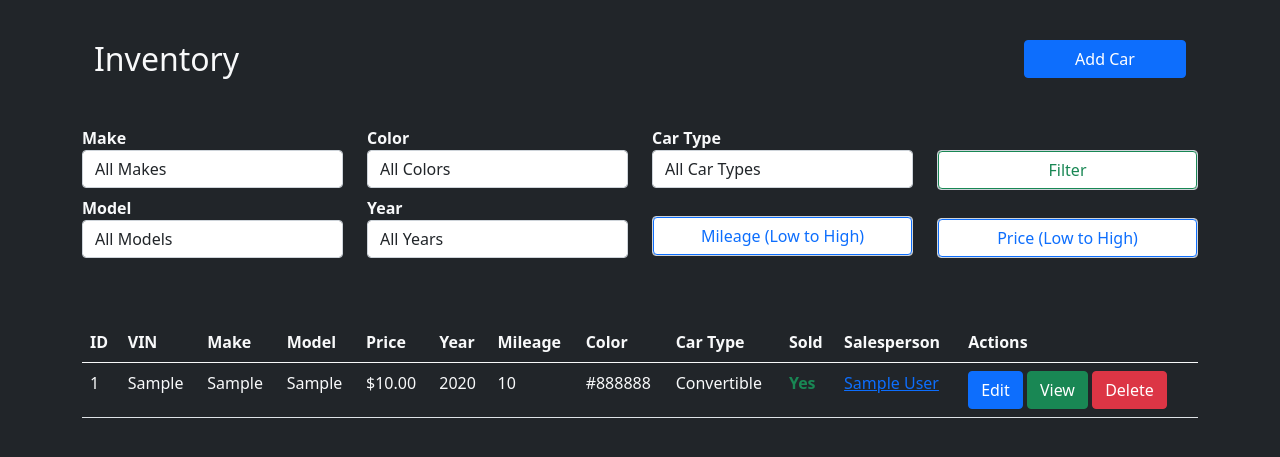
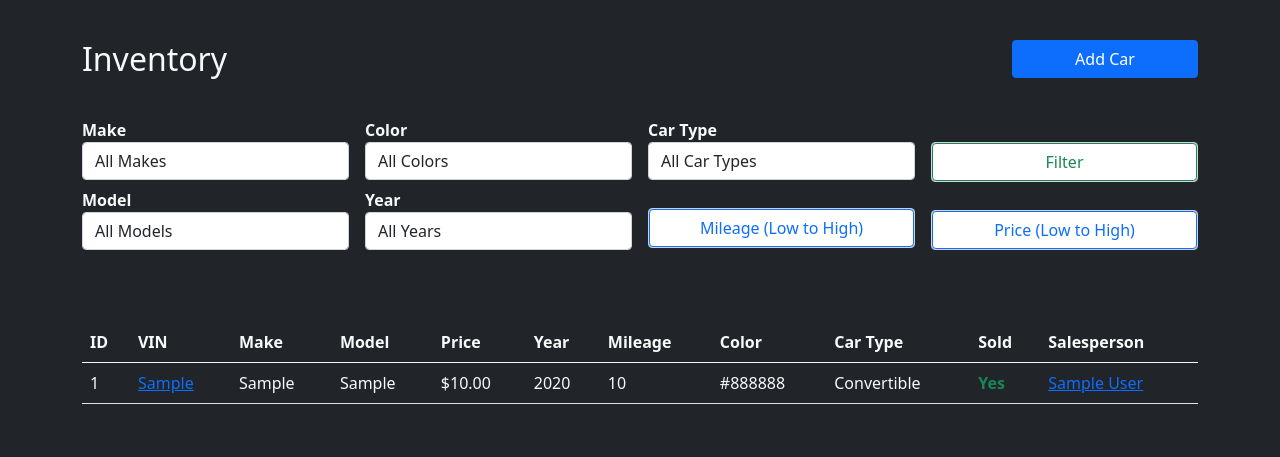
Before and after one commit to Pia007/car_app, a Django app: page /cars/ in a window 1280 px wide. Shown: the part 56-513 px from the top of the page. Run offline with Django 3.2, Linux system fonts and the light colour scheme; tables that the repository leaves empty hold one stand-in row (values such as "Sample post").

Commit message:
layout and functional edits

```diff
--- a/app/cars/templates/cars/base.html
+++ b/app/cars/templates/cars/base.html
@@ -26,24 +26,31 @@
     crossorigin="anonymous"></script>
 </head>
 
+
 <body class="bg-dark">
-    <nav class="navbar navbar-expand-sm navbar-dark bg-dark sticky-top mb-3">
-        <div class="container">
-            <div class="collapse navbar-collapse" id="navbarSupportedContent">
-            <ul class="navbar-nav">
+    <nav class="navbar navbar-expand-lg navbar-dark bg-dark sticky-top mb-3">
+    <div class="container">
+
+        <button class="navbar-toggler" type="button" data-bs-toggle="collapse" data-bs-target="#navbarSupportedContent" aria-controls="navbarSupportedContent" aria-expanded="false" aria-label="Toggle navigation">
+            <span class="navbar-toggler-icon"></span>
+        </button>
+
+        <!-- Navbar Links -->
+        <div class="collapse navbar-collapse text-center" id="navbarSupportedContent">
+            <ul class="navbar-nav"> <!-- 'ml-auto' to align the menu items to the right -->
                 <li class="nav-item active">
-                <a class="nav-link" href="/">Home</a>
+                    <a class="nav-link" href="/">Home</a>
                 </li>
                 <li class="nav-item">
-                <a class="nav-link" href="{% url 'car_list' %}"><i class="fa fa-info fa-lg"></i>Vehicles</a>
+                    <a class="nav-link" href="{% url 'car_list' %}"><i class="fa fa-info fa-lg"></i> Vehicles</a>
                 </li>
                 <li class="nav-item">
-                <a class="nav-link" href="{% url 'salespeople_list' %}">Salespeople</a>
+                    <a class="nav-link" href="{% url 'salespeople_list' %}">Salespeople</a>
                 </li>
             </ul>
-            </div>
         </div>
-    </nav>
+    </div>
+</nav>
     <div class="body-content">{% block content %}{% endblock content %}</div>
     {% block jsfiles %}
     <script type="text/javascript" src="{% static 'js/scripts.js' %}"></script>
--- a/app/cars/templates/cars/car_list.html
+++ b/app/cars/templates/cars/car_list.html
@@ -8,8 +8,8 @@
     <div class="container text-light">
         <div class="row flex justify-content-evenly my-2">
             <div class="row flex justify-content-between my-4">
-                <h2 class="col-md-6">Inventory</h2>
-                <div class="col-md-2 justify-content-end">
+                <h2 class="col-md-6 mb-3 mb-xl-2 p-0">Inventory</h2>
+                <div class="col-md-2 justify-content-end p-0">
                     <a href="{% url 'car_new' %}" class="w-100 btn btn-primary mb-2">Add Car</a>
                 </div>
             </div>
@@ -36,8 +36,10 @@
 
             <!-- Filters -->
             <form method="GET" class="my-2">
-                <div class="row flex justify-content-evenly mt-2">
-                    <div class="form-group col-3">
+                <!-- <div class="row flex justify-content-evenly mt-2"> -->
+                <div class="row g-3">
+                    <!-- <div class="form-group col-3"> -->
+                    <div class="col-12 col-md-6 col-lg-3">
                         <div class="form-group col">
                         <label for="make_filter" class="fw-bold"> Make</label>
                         <select name="make_filter" id="make_filter" class="form-control">
@@ -57,7 +59,7 @@
                             </select>
                         </div>
                     </div>
-                    <div class="form-group col-3">
+                    <div class="col-12 col-md-6 col-lg-3">
                         <div class="form-group col">
                         <label for="color_filter" class="fw-bold"> Color</label>
                         <select name="color_filter" id="color_filter" class="form-control">
@@ -77,7 +79,7 @@
                             </select>
                         </div>
                     </div>
-                    <div class="form-group col-3">
+                    <div class="col-12 col-md-6 col-lg-3">
                         <div class="form-group col">
                         <label for="car_type_filter" class="fw-bold"> Car Type</label>
                         <select name="car_type_filter" id="car_type_filter" class="form-control ">
@@ -96,7 +98,7 @@
                         </div>
                     </div>
 
-                    <div class="form-group col-3 ">
+                    <div class="col-12 col-md-6 col-lg-3">
                         <label for="button"> </label>
                         <div class="form-control p-0">
                             <button type="submit" class="btn btn-outline-success w-100">Filter</button>
@@ -114,6 +116,7 @@
         </div>
 
         {% if cars %}
+            <div class="table-responsive">
                 <table class="table text-light my-5">
                     <thead>
                         <tr>
@@ -128,14 +131,20 @@
                             <th>Car Type</th>
                             <th>Sold</th>
                             <th>Salesperson</th>
-                        <th>Actions</th>
+                            <th class="d-none d-xxl-block">Actions</th> <!-- Hide the Actions column on small screens -->
                         </tr>
                     </thead>
                     <tbody>
                         {% for car in cars %}
                             <tr>
+                                <!-- Other table cells -->
                                 <td>{{ car.id }}</td>
-                        <td>{{ car.vin }}</td>
+                                <td class="d-xxl-none">
+                                    <a href="{% url 'car_detail' car.id %}">{{ car.vin }}</a>
+                                </td>
+                                <td class="d-none d-xxl-table-cell">
+                                    {{ car.vin }}
+                                </td>
                                 <td>{{ car.make }}</td>
                                 <td>{{ car.model }}</td>
                                 <td>${{ car.formatted_price }}</td>
@@ -143,7 +152,6 @@
                                 <td>{{ car.formatted_mileage }}</td>
                                 <td>{{ car.color }}</td>
                                 <td>{{ car.get_car_type_display }}</td>
-
                                 <td>
                                     {% if car.sold %}
                                         <strong class="text-success">Yes</strong>
@@ -158,7 +166,7 @@
                                         <strong class="text-danger">Not Assigned</strong>
                                     {% endif %}
                                 </td>
-                        <td>
+                                <td class="d-none d-xxl-block">
                                     <a href="{% url 'car_edit' car.id %}" class="btn btn-primary">Edit</a>
                                     <a href="{% url 'car_detail' car.id %}" class="btn btn-success">View</a>
                                     <a href="{% url 'car_delete' car.id %}" class="btn btn-danger">Delete</a>
@@ -167,6 +175,7 @@
                         {% endfor %}
                     </tbody>
                 </table>
+            </div>
         {% else %}
             <p>No cars available.</p>
         {% endif %}
--- a/app/salespeople/templatetags/custom_filters.py
+++ b/app/salespeople/templatetags/custom_filters.py
@@ -5,9 +5,9 @@ register = template.Library()
 @register.filter(name='format_phone')
 def format_phone(value):
     """
-    A custom Django template filter to format a numeric phone number as xxx-xxx-xxxx.
+    A custom Django template filter to format a phone number as xxx-xxx-xxxx.
 
-    This filter takes a numeric phone number as input and formats it into a standard
+    This filter takes a phone number as input and formats it into a standard
     xxx-xxx-xxxx format for display in templates.
 
     Args:
```
Also changed, not shown: app/cars/templates/cars/car_detail.html (+11 -6 lines), app/cars/templates/cars/index.html (+13 -9 lines), app/salespeople/templates/salespeople/salespeople_form.html (+23 -14 lines), app/salespeople/templates/salespeople/salespeople_list.html (+13 -7 lines), app/salespeople/views.py (+19 -8 lines). Lines whose indentation alone changed are shown as unchanged.
